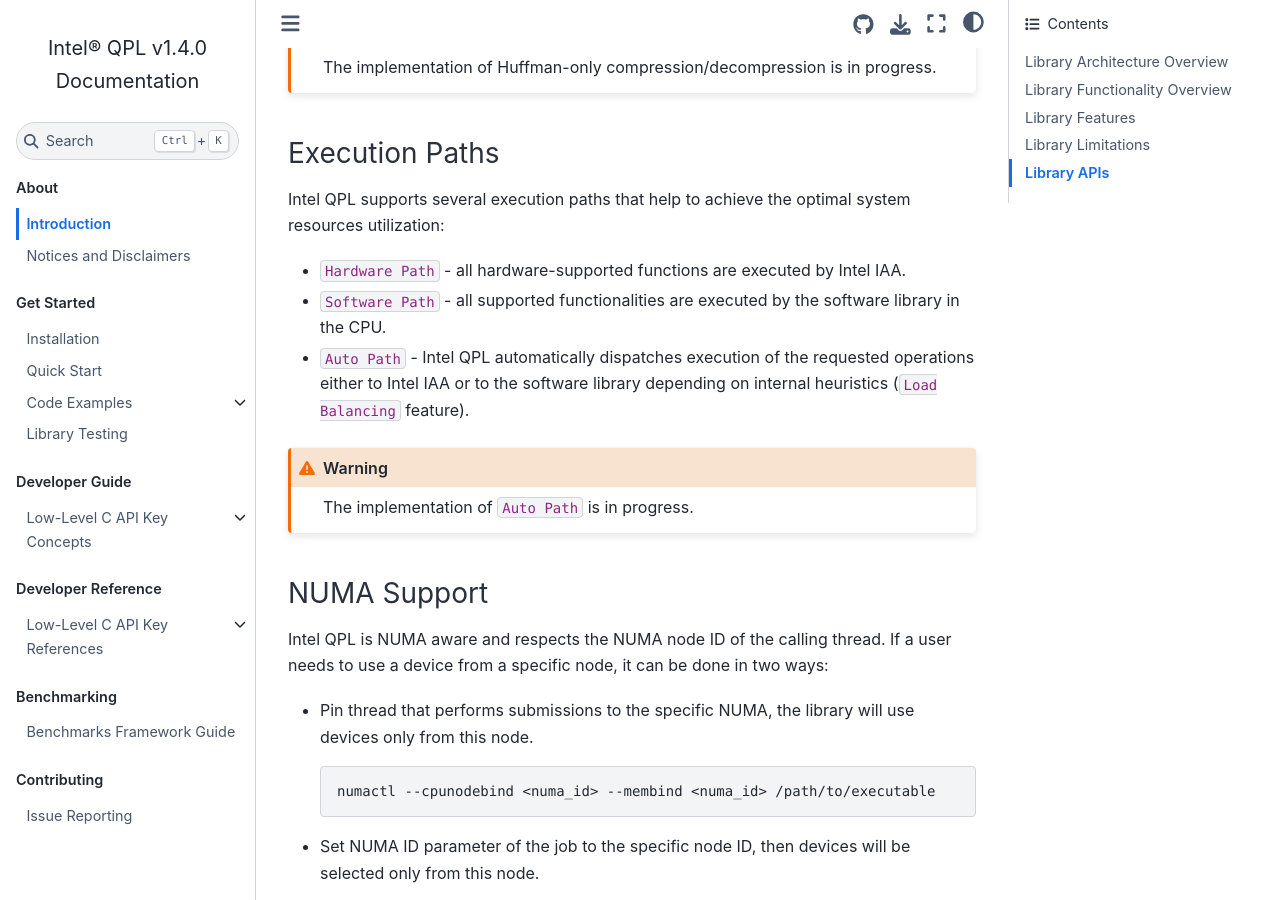
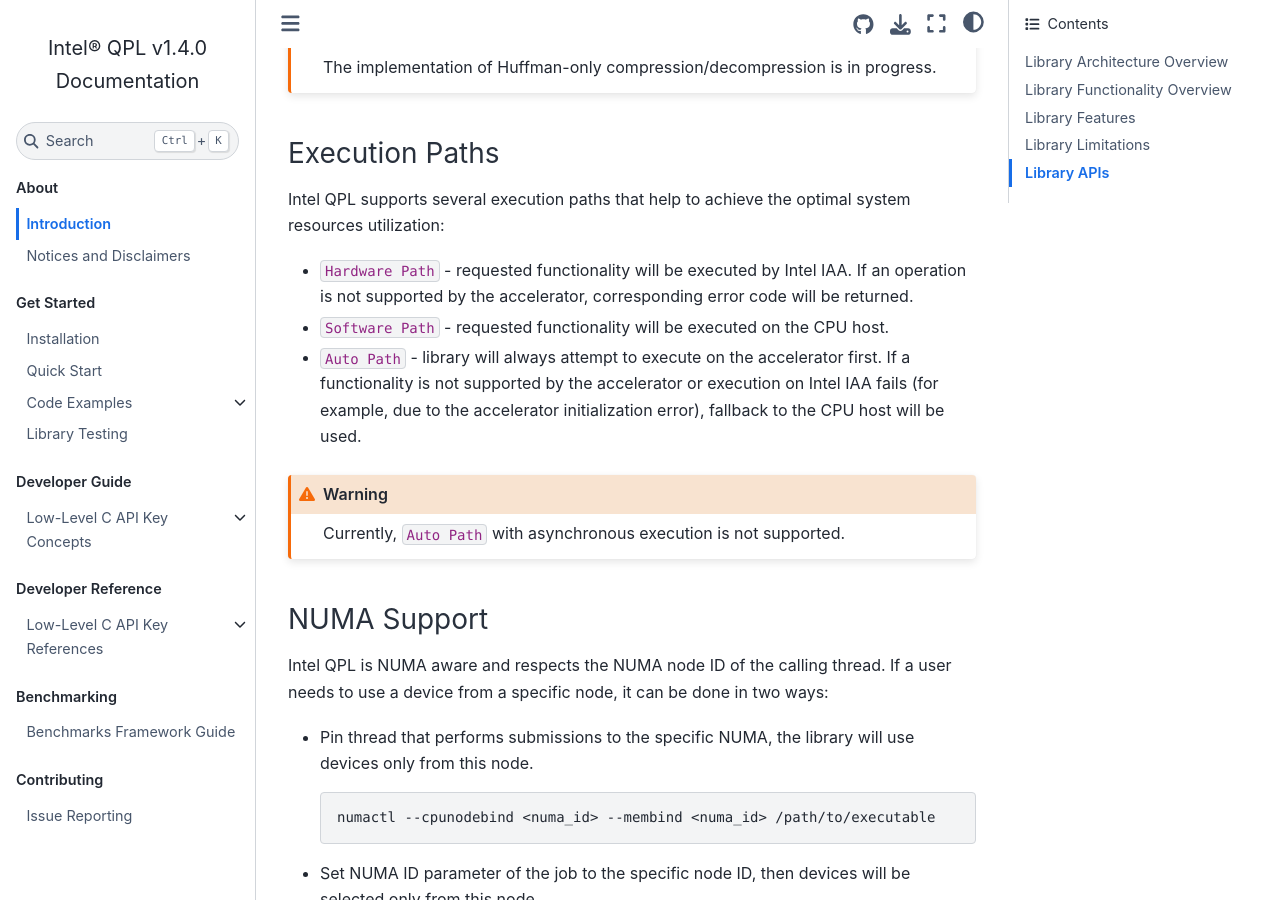
Before and after one commit to intel/qpl, a Sphinx documentation site: the page built from doc/source/documentation/introduction_docs/introduction.rst, in a window 1280 px wide and 900 px high, scrolled down 4147 px. Built offline with Sphinx 7.4.7 and the Sphinx Book theme 1.1.4, drawn with Linux system fonts in a browser that asks for light colours.

Commit message:
[doc] Improve documentation for qpl_path_auto (#911)
Co-authored-by: Zhukova, Maria <maria.zhukova@intel.com>

```diff
--- a/doc/source/documentation/introduction_docs/introduction.rst
+++ b/doc/source/documentation/introduction_docs/introduction.rst
@@ -177,14 +177,15 @@
 Intel QPL supports several execution paths that help to achieve the optimal
 system resources utilization:
 
-- ``Hardware Path`` - all hardware-supported functions are executed by Intel IAA.
-- ``Software Path`` - all supported functionalities are executed by the software library in the CPU.
-- ``Auto Path`` - Intel QPL automatically dispatches execution of the
-  requested operations either to Intel IAA or to the software
-  library depending on internal heuristics (``Load Balancing`` feature).
+* ``Hardware Path`` - requested functionality will be executed by Intel IAA.
+  If an operation is not supported by the accelerator, corresponding error code will be returned.
+* ``Software Path`` - requested functionality will be executed on the CPU host.
+* ``Auto Path`` - library will always attempt to execute on the accelerator first.
+  If a functionality is not supported by the accelerator or execution on Intel IAA fails
+  (for example, due to the accelerator initialization error), fallback to the CPU host will be used.
 
 .. warning::
-   The implementation of ``Auto Path`` is in progress.
+   Currently, ``Auto Path`` with asynchronous execution is not supported.
 
 .. _library_numa_support_reference_link:
 
```
Also changed, not shown: doc/source/documentation/dev_guide_docs/c_use_cases/c_asynchronous_execution.rst (+6 -3 lines).
